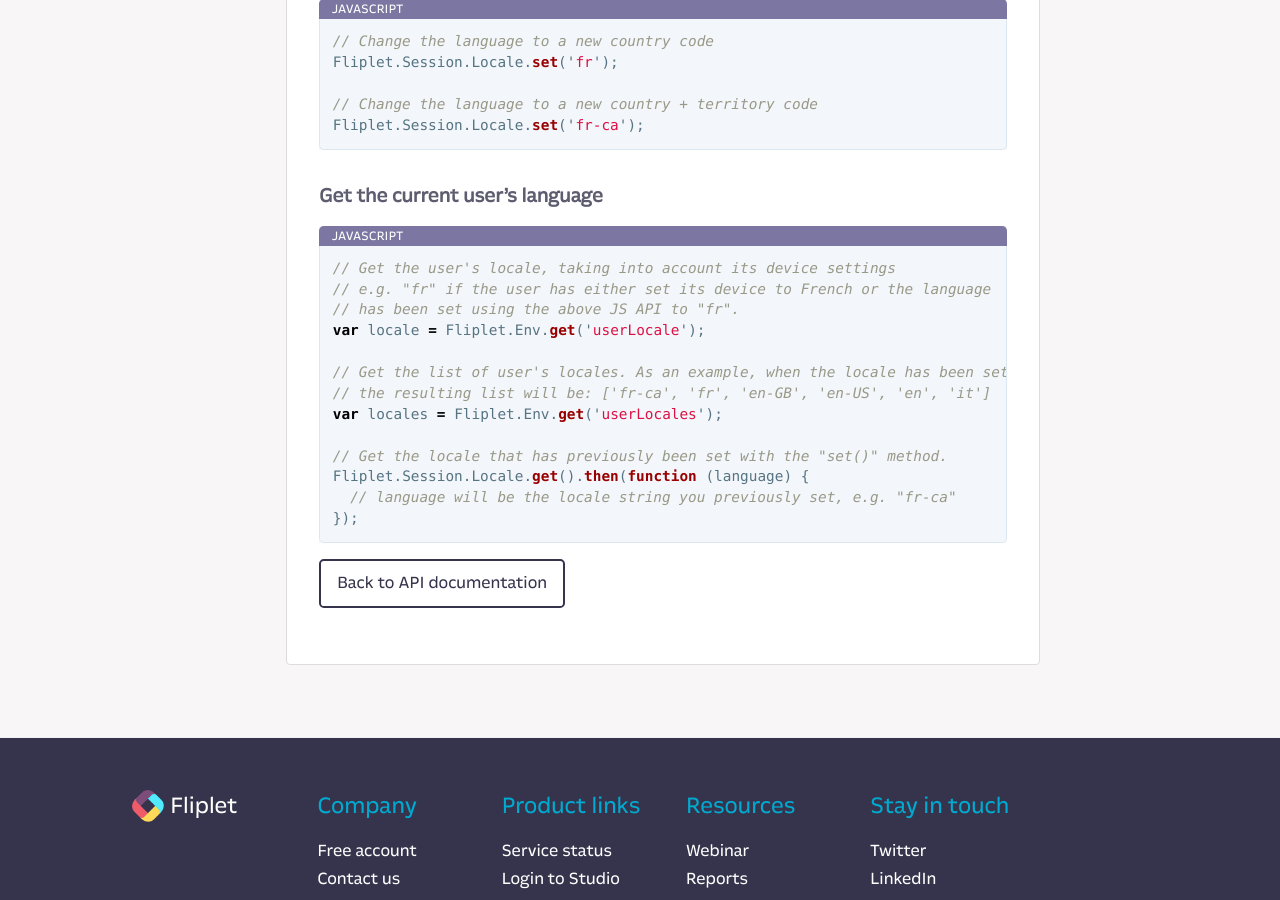
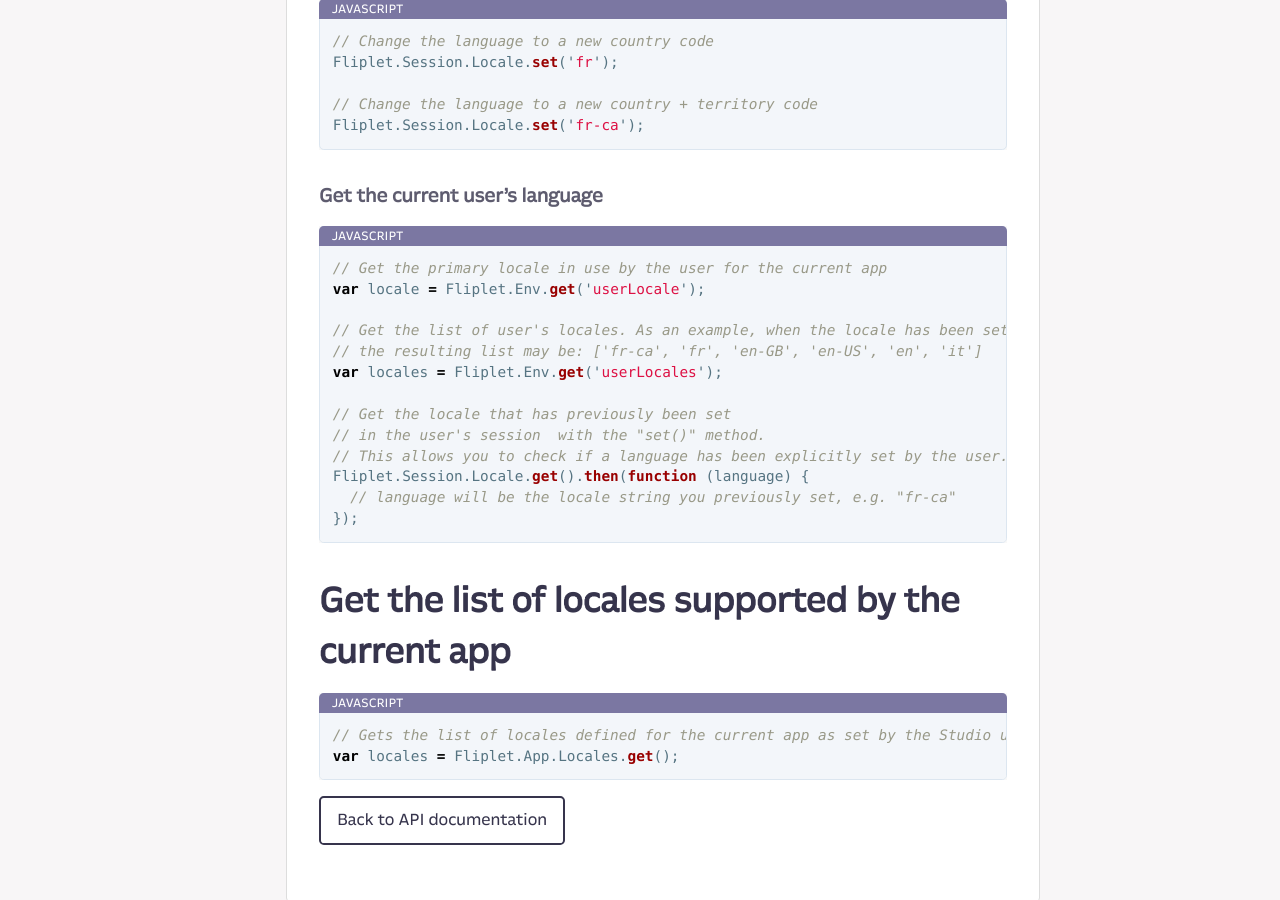
Before and after one commit to Fliplet/fliplet-cli, a Jekyll site: the page built from docs/API/fliplet-session.md, in a window 1280 px wide and 900 px high, scrolled down 3879 px. Built offline with Jekyll 4.4.1, drawn with Linux system fonts in a browser that asks for light colours; nearby versions of some CDN libraries; our own code applies the rules of GitHub Pages for plain Markdown files; library files that are not in the unit come from our copies; comment, search, counter and statistics services are not loaded; a style sheet for code colours, icons or effects is not loaded; some of the changed text lies outside the part shown.

Commit message:
docs update for translations

````diff
--- a/docs/API/fliplet-session.md
+++ b/docs/API/fliplet-session.md
@@ -163,20 +163,27 @@
 ### Get the current user's language
 
 ```js
-// Get the user's locale, taking into account its device settings
-// e.g. "fr" if the user has either set its device to French or the language
-// has been set using the above JS API to "fr".
+// Get the primary locale in use by the user for the current app
 var locale = Fliplet.Env.get('userLocale');
 
 // Get the list of user's locales. As an example, when the locale has been set to "fr-ca"
-// the resulting list will be: ['fr-ca', 'fr', 'en-GB', 'en-US', 'en', 'it']
+// the resulting list may be: ['fr-ca', 'fr', 'en-GB', 'en-US', 'en', 'it']
 var locales = Fliplet.Env.get('userLocales');
 
-// Get the locale that has previously been set with the "set()" method.
+// Get the locale that has previously been set
+// in the user's session  with the "set()" method.
+// This allows you to check if a language has been explicitly set by the user.
 Fliplet.Session.Locale.get().then(function (language) {
   // language will be the locale string you previously set, e.g. "fr-ca"
 });
 ```
 
+## Get the list of locales supported by the current app
+
+```js
+// Gets the list of locales defined for the current app as set by the Studio user
+var locales = Fliplet.App.Locales.get();
+```
+
 [Back to API documentation](../API-Documentation.md)
 {: .buttons}
````
